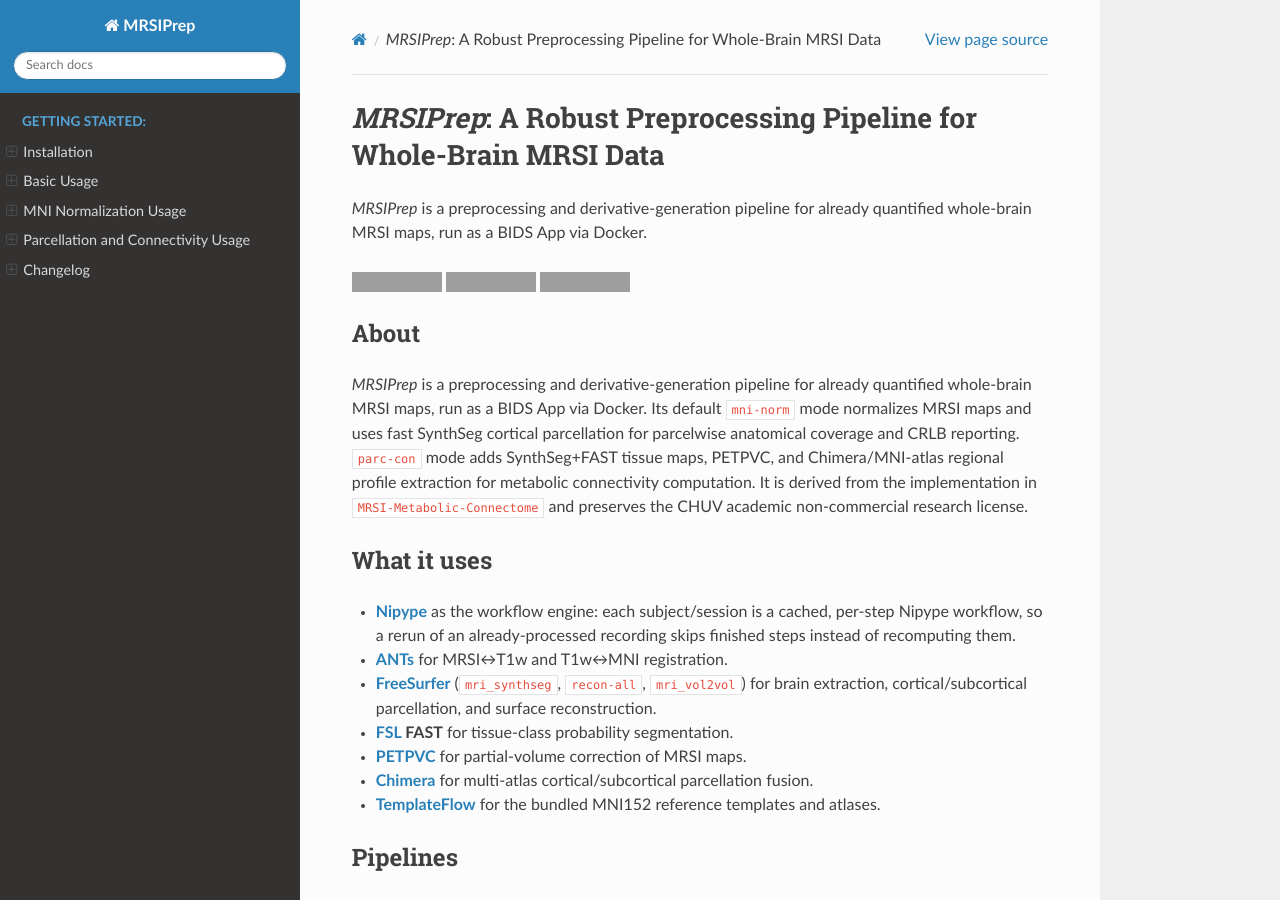
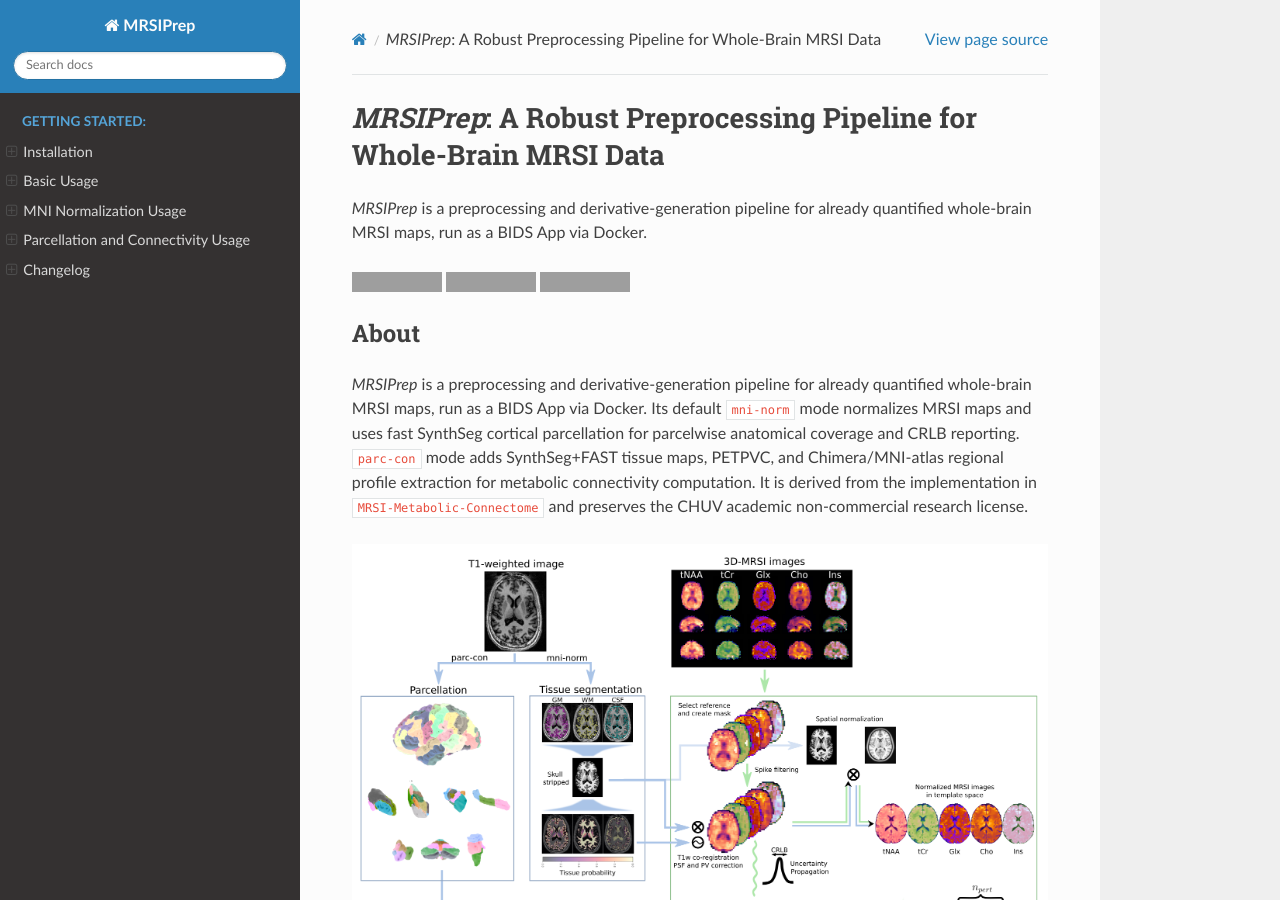
Before and after one commit to MRSI-Psychosis-UP/MRSIPrep, a Sphinx documentation site: the page built from docs/index.md, in a window 1280 px wide and 900 px high. Built offline with Sphinx 7.4.7 and the Read the Docs theme 3.1.0, drawn with Linux system fonts in a browser that asks for light colours; grey boxes are pictures that could not be loaded.

Commit message:
Add pipeline schematic figure to README and Read the Docs landing page

```diff
--- a/docs/index.md
+++ b/docs/index.md
@@ -16,6 +16,8 @@ coverage and CRLB reporting. `parc-con` mode adds SynthSeg+FAST tissue maps,
 PETPVC, and Chimera/MNI-atlas regional profile extraction for metabolic connectivity computation.
 It is derived from the implementation in `MRSI-Metabolic-Connectome` and preserves the CHUV
 academic non-commercial research license.
+
+![MRSIPrep pipeline schematic](figures/pipeline_schematic.png)
 
 ## What it uses
 
```
Also changed, not shown: README.md (+2 -0 lines), docs/figures/pipeline_schematic.png (added).
